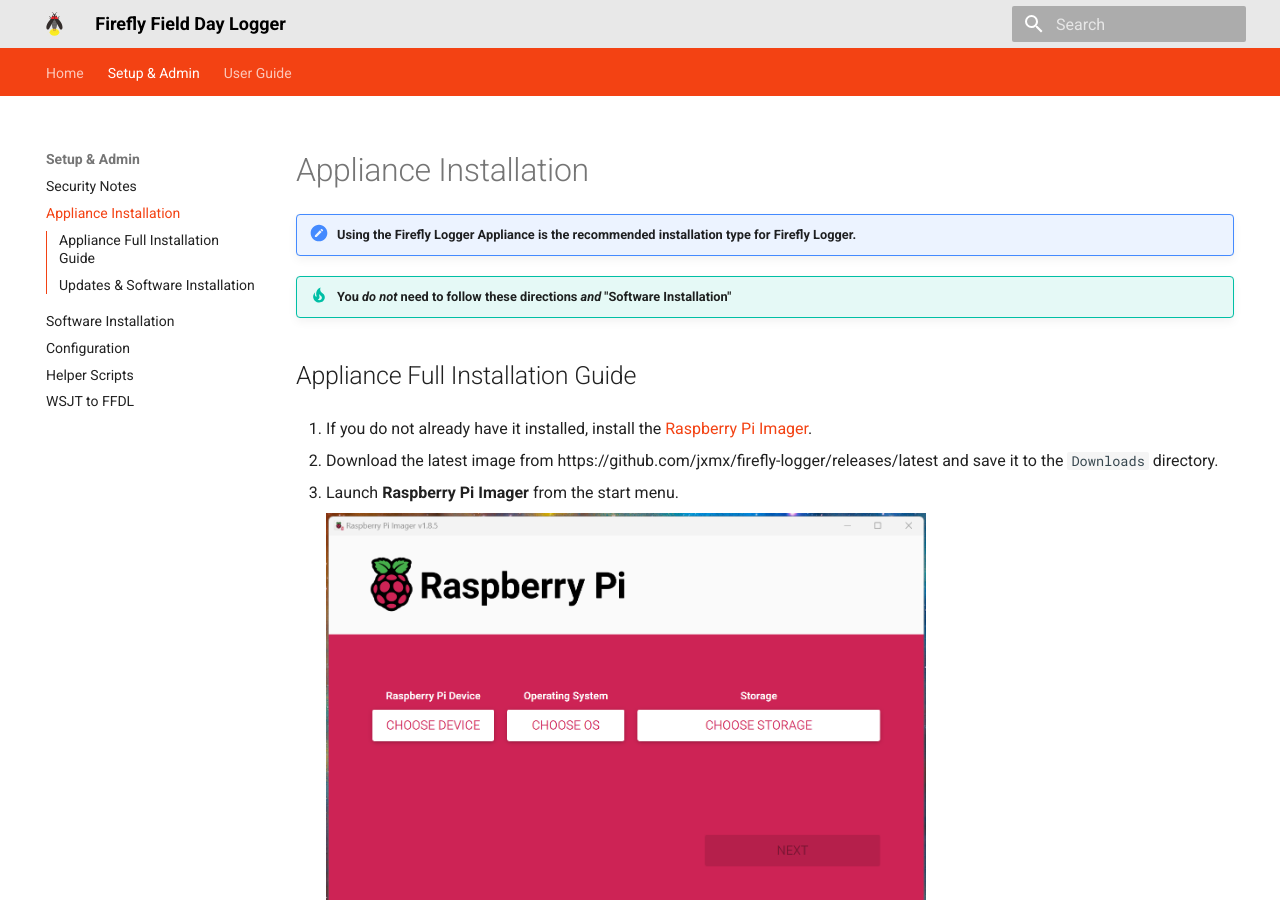
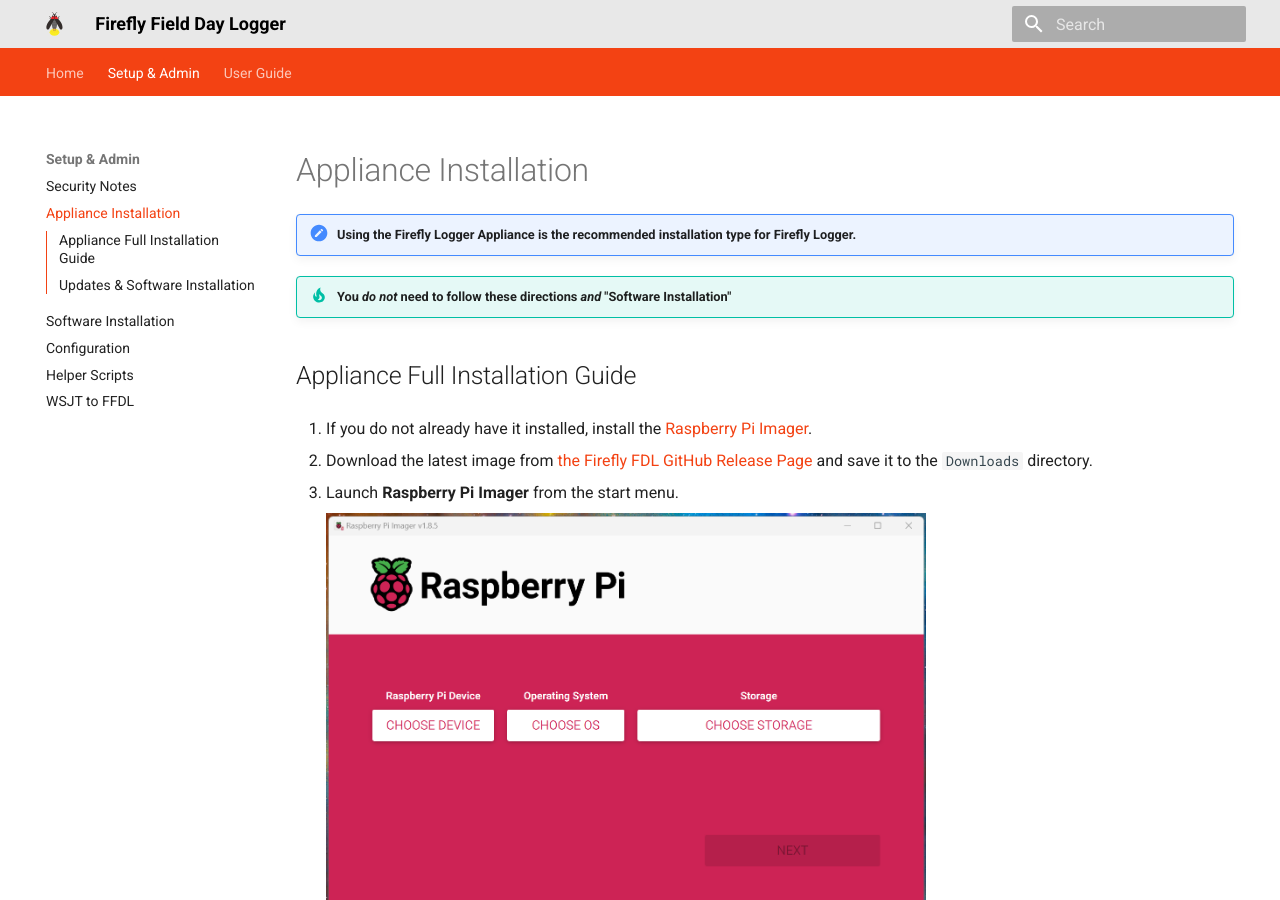
Before and after one commit to jxmx/firefly-logger-docs, an MkDocs documentation site: the page built from docs/appliance.md, in a window 1280 px wide and 900 px high. Built offline with MkDocs 1.6.1 and Material for MkDocs 9.7.7, drawn with Linux system fonts in a browser that asks for light colours.

Commit message:
fix url link

```diff
--- a/docs/appliance.md
+++ b/docs/appliance.md
@@ -9,7 +9,7 @@
 1. If you do not already have it installed, install the
 [Raspberry Pi Imager](https://www.raspberrypi.com/software/).
 
-2. Download the latest image from https://github.com/jxmx/firefly-logger/releases/latest and save it to the
+2. Download the latest image from [the Firefly FDL GitHub Release Page](https://github.com/jxmx/firefly-logger/releases/latest) and save it to the
 `Downloads` directory.
 
 3. Launch **Raspberry Pi Imager** from the start menu.
```
